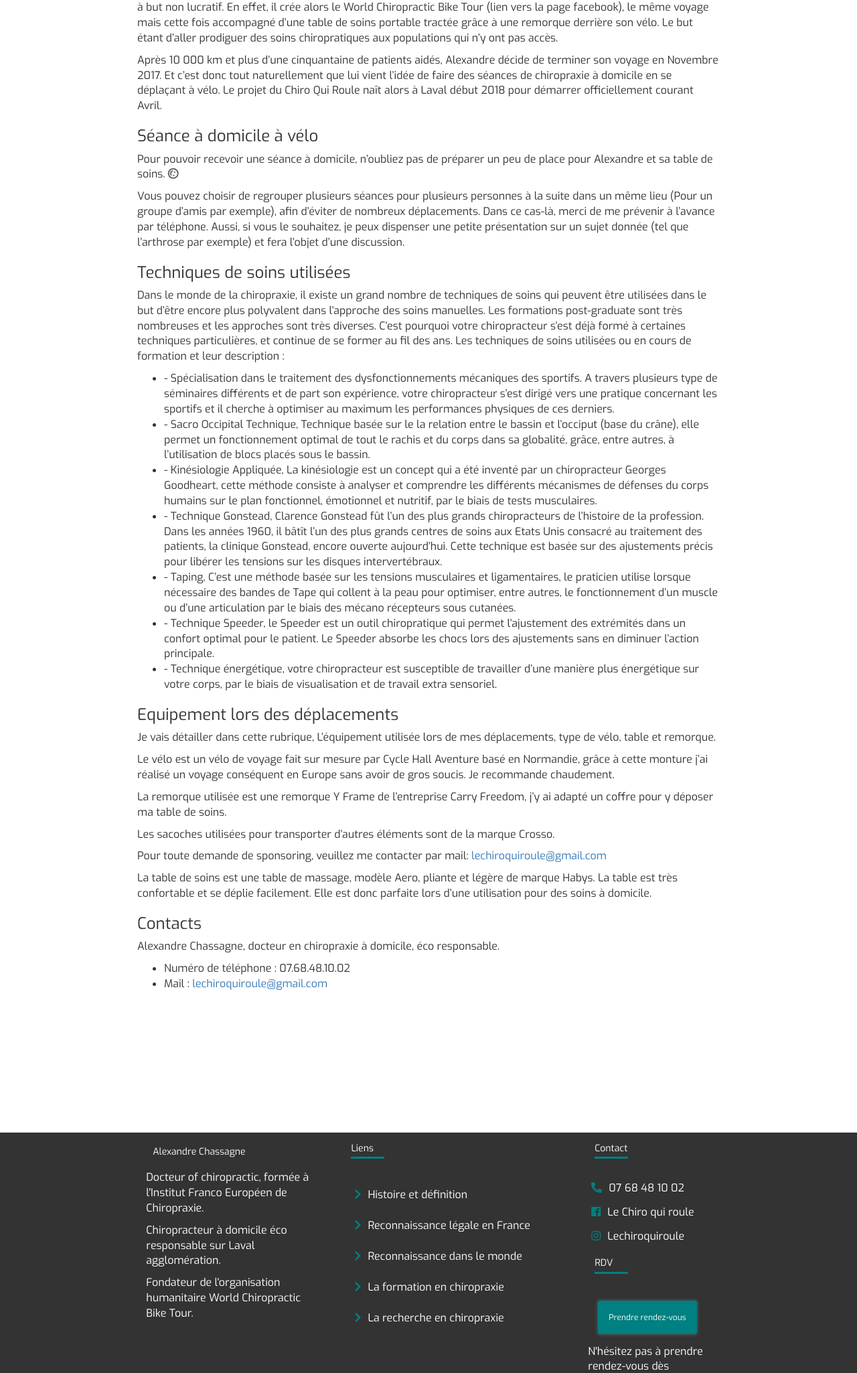
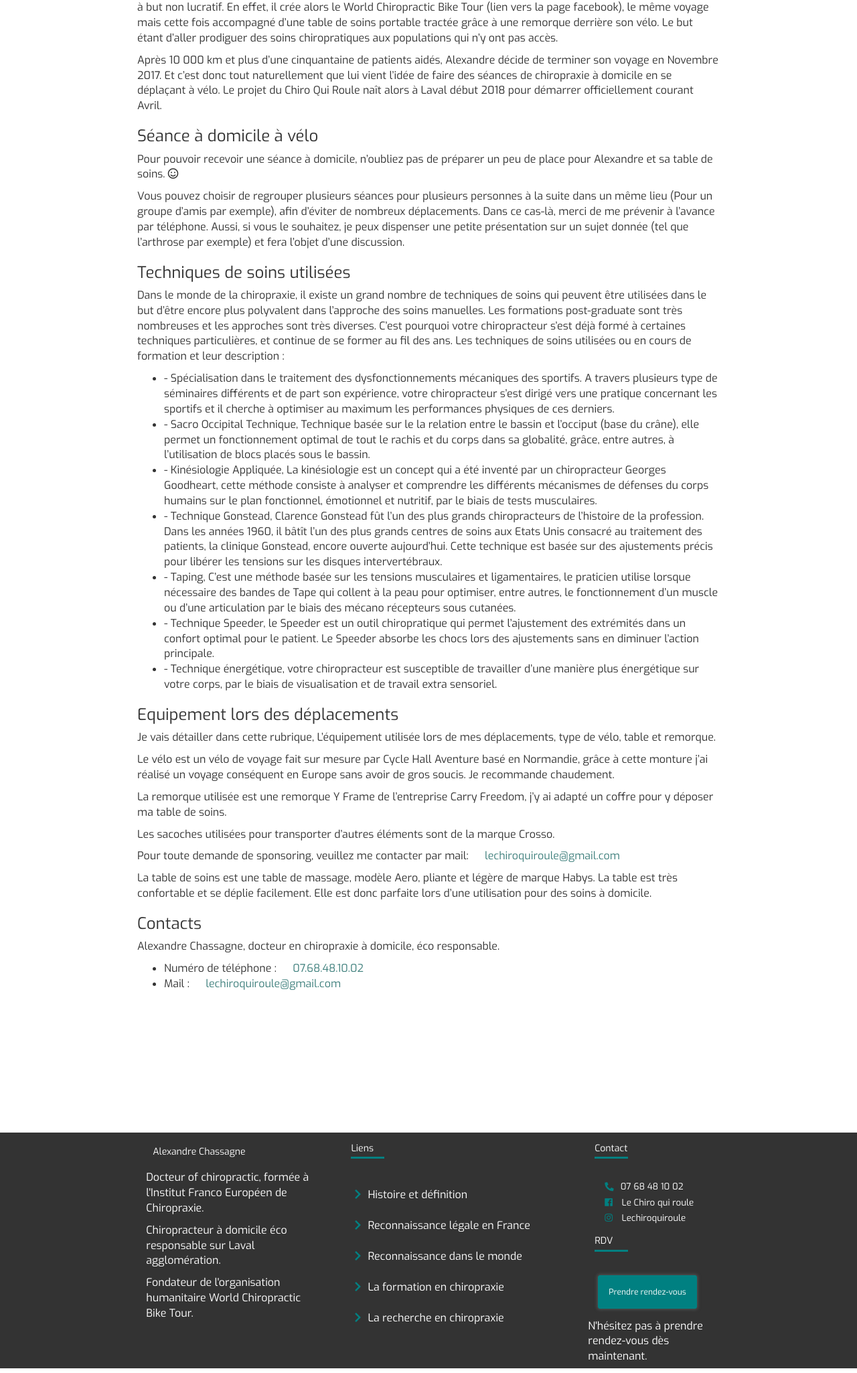
Before and after one commit to NyanUnicorn/Stage, a PHP site: page /chiropracteur.php in a window 1280 px wide. Shown: the part 749-2799 px from the top of the page at 67% size. Run offline with PHP 8.4, Linux system fonts and the light colour scheme; some libraries are stand-ins or nearby versions.

Commit message:
finition

```diff
--- a/public/style/style.css
+++ b/public/style/style.css
@@ -20,102 +20,6 @@ h1{
 	margin : auto;
 }
 
-
-
-/*
-.containerNav{
-
-	width : 1100px;
-	margin: 0 auto;
-	align-items: center;
-}
-
-.nav-wrapper{
-	min-height: 50px;
-}
-
-.ConnexionButton button[type="button"]{
-
-	position:relative;
-	left:90%;
-	background-color: #008081;
-	border-color : #008081;
-
-}
-
-
-
-
-.NavBar{
-
-	box-shadow: 0px 1px 5px grey;
-	border-bottom: 2px solid #ED7E39;
-	padding : 0px;
-	margin-bottom: 0;
-}
-
-
-
-.itemDeroulants:hover{
-
-	background-color: #008081;
-	background-color: #ED7E39;
-
-}
-
-.itemDeroulants {
-
-	color : black;
-}
-
-.itemDeroulant a {
-    color: black;
-    text-decoration: none;
-    display: block;
-}
-
-.dropdown-menu li:hover .sub-menu {
-  visibility: visible;
-
-}
-
-.dropdown:hover .dropdown-menu {
-  display: block;
-
-}
-
-
-.menuNavItem{
-
-	margin : 0px 10px 0px 10px;
-}
-
-div .dropdown-menu{
-
-	padding : 0px;
-}
-
-div .dropdown-divider{
-
-	margin : 0px;
-	padding: 2px;
-}
-
-.navbar-default {
-	background-color: blue;
-		border-color: green;
-}
-
-.navbar-default .nav-item  a{
-	color: red;
-}
-
-.NavForm{
-
-	text-align: center;
-}
-*/
-
 /* main a partir d'ici */
 div.affix + .img_alexandre_velo{
 
@@ -127,65 +31,19 @@ div.affix + .img_alexandre_velo{
 	width : 100%;
 }
 
-/*
-
-.RdvBandeau{
-	color: white;
-	background-color: #ED7E39;
-	box-shadow: 3px 3px 5px rgba(85,85,85,1);
-	border : 2px solid #ED7E39;
-
+.contactlien{
+	margin-left: 20px;
+	margin-bottom: 20px;
+	color : #3E7F7C;
+	text-decoration: none;
 
 }
 
-.RdvBandeau:hover{
-
-	border : 2px ridge white;
-	color: white;
-}
-
-
-
-.no-pad{
-	width: 100%;
-}
-
-.no-pad>*{
-	padding: 0;
-}
-
-.Bandeau{
-	display: flow-root;
-	margin: 5px;
-}
-
-.Bandeau span{
-
+.contactlien:hover{
+	color : #006A7F;
+	text-decoration: none;
 
 }
-
-.content{
-
-	margin: 25px;
-}
-
-.Parties{
-
-	text-align: center;
-	margin: 40px;
-}
-
-.SousParties{
-
-	margin: 30px;
-}
-
-.Presentation{
-	margin: 40px;
-}
-
-
-
 /* page soins*/
 
 .effetsTherapeutiques{
@@ -194,13 +52,6 @@ div.affix + .img_alexandre_velo{
 
 }
 /*page wcbt*/
-
-.lienReseauxSociaux{
-
-
-}
-
-
 
 .effetsTherapeutiques span{
 
@@ -249,11 +100,39 @@ display: block;
 }
 
 .telephone{
+	color :#008081;
+	padding : 5px 10px;
+	transform: rotateZ(90deg);
+	/*transform: scale(1,-1);*/
+}
+
+.lien{
+
+	margin: 10px;
+	color : white;
+	padding : 5px 10px;
+	font-size: smaller;
+
+}
+
+.icones{
+
 	padding : 5px 10px;
 	color :#008081;
 
-	transform: rotateZ(90deg);
-	/*transform: scale(1,-1);*/
+}
+
+
+.lien:hover{
+
+	color :#008081;
+	text-decoration: none;
+}
+
+.lien:focus{
+	color: white;
+	text-decoration: none;
+
 }
 
 .Liens{
@@ -315,7 +194,9 @@ padding: 20px 0;
 
 .RDVButton a[role="button"]:hover{
 
-	border : 1px solid #E88340;
+	margin: 8px 18px 8px 18px;
+	border : 3px solid #E88340;
+	color: white;
 }
 
 .RDV:after{
@@ -325,7 +206,7 @@ padding: 20px 0;
   width: 50px;
   background-color: #008081;
   margin-top: 5px;
-  margin-bottom: 15px;
+  margin-bottom: 10px;
 }
 
 .RDVtxt{
--- a/view/chiropracteur-view.php
+++ b/view/chiropracteur-view.php
@@ -49,7 +49,7 @@
 
 			<h3 class="SousParties"><a name="Seance_a_domicile_a_velo"></a>Séance à domicile à vélo </h3>
 
-			<p>Pour pouvoir recevoir une séance à domicile, n’oubliez pas de préparer un peu de place pour Alexandre et sa table de soins. <i class="far fa-spin fa-smile"></i></p>
+			<p>Pour pouvoir recevoir une séance à domicile, n’oubliez pas de préparer un peu de place pour Alexandre et sa table de soins. <i class="far fa-smile"></i></p>
 
 			<p>Vous pouvez choisir de regrouper plusieurs séances pour plusieurs personnes à la suite dans un même lieu (Pour un groupe d’amis par exemple), afin d’éviter de nombreux déplacements. Dans ce cas-là, merci de me prévenir à l’avance par téléphone. Aussi, si vous le souhaitez, je peux dispenser une petite présentation sur un sujet donnée (tel que l’arthrose par exemple) et fera l’objet d’une discussion.</p>
 
@@ -78,7 +78,7 @@
 			<p>Le vélo est un vélo de voyage fait sur mesure par Cycle Hall Aventure basé en Normandie, grâce à cette monture j’ai réalisé un voyage conséquent en Europe sans avoir de gros soucis. Je recommande chaudement.</p>
 			<p>La remorque utilisée est une remorque Y Frame de l’entreprise Carry Freedom, j’y ai adapté un coffre pour y déposer ma table de soins.</p>
 			<p>Les sacoches utilisées pour transporter d’autres éléments sont de la marque Crosso.</p>
-			<p>Pour toute demande de sponsoring, veuillez me contacter par mail: <a href="mailto:lechiroquiroule@gmail.com"> lechiroquiroule@gmail.com<a/></p>
+			<p>Pour toute demande de sponsoring, veuillez me contacter par mail: <a class="contactlien" href="mailto:lechiroquiroule@gmail.com"> lechiroquiroule@gmail.com<a/></p>
 			<p>La table de soins est une table de massage, modèle Aero, pliante et légère de marque Habys. La table est très confortable et se déplie facilement. Elle est donc parfaite lors d’une utilisation pour des soins à domicile.</p>
 
 			<h3 class="SousParties"><a name="Contacts">Contacts</a></h3>
@@ -86,8 +86,8 @@
 			Alexandre Chassagne, docteur en chiropraxie à domicile, éco responsable. </p>
 
 			<ul>
-				<li>Numéro de téléphone : 07.68.48.10.02</li>
-				<li>Mail : <a href="mailto:lechiroquiroule@gmail.com">lechiroquiroule@gmail.com</a></li>
+				<li>Numéro de téléphone :<a class="contactlien" href="tel: 07.68.48.10.02"> 07.68.48.10.02</a></li>
+				<li>Mail : <a class="contactlien" href="mailto:lechiroquiroule@gmail.com"> lechiroquiroule@gmail.com</a></li>
 			</ul>
 
 
--- a/view/chiropraxie-view.php
+++ b/view/chiropraxie-view.php
@@ -31,7 +31,7 @@
 				<h2 class="presentation">Présentation</h2>
 				<h2 class="Parties">La Chiropraxie</h2>
 
-				<h3  class="SousParties"><a name="Histoire_et_définition">Histoire et définition</a></h3>
+				<h3 class="SousParties"><a name="Histoire_et_définition">Histoire et définition</a></h3>
 
 
 				<p>Chiropratique ou chiropraxie vient du grec « kheir » qui signifie la main et « praxis » l’action. Il s’agit d’une profession de santé manuelle qui vise à améliorer les fonctions du corps. Même si l’approche chiropratique est globale, le chiropracteur vise à détecter, soulager et prévenir les troubles neuro musculo squelettiques (Concernant les articulations, le système nerveux périphérique et les muscles). Le Chiropracteur réalise des manipulations spécifiques appelées « ajustements chiropratiques » lui permettant de rendre la mobilité à l’articulation visée et/ou soulager certaines douleurs.</p>
--- a/view/footer-view.php
+++ b/view/footer-view.php
@@ -24,21 +24,21 @@
               <div class="col-lg-5">
               <h5 class="Liens">Liens</h5>
               <ul class="listeliens">
-                <li class="listecate"><a href="chiropraxie.html#Histoire_et_définition"><i class="chevron fa fa-chevron-right" aria-hidden="true"></i>Histoire et définition</a></li>
-                <li class="listecate"><a href="chiropraxie.html#Reconnaissance_légale_en_France"><i class="chevron fa fa-chevron-right" aria-hidden="true"></i>Reconnaissance légale en France</a></li>
-                <li class="listecate"><a href="chiropraxie.html#Reconnaissance_dans_le_monde"><i class="chevron fa fa-chevron-right" aria-hidden="true"></i>Reconnaissance dans le monde </a></li>
-                <li class="listecate"><a href="chiropraxie.html#La_formation_en_chiropraxie"><i class="chevron fa fa-chevron-right" aria-hidden="true"></i>La formation en chiropraxie </a></li>
-                <li class="listecate"><a href="chiropraxie.html#La_recherche_en_chiropraxie"><i class="chevron fa fa-chevron-right" aria-hidden="true"></i>La recherche en chiropraxie</a></li>
+                <li class="listecate"><a href="chiropraxie.php#Histoire_et_définition"><i class="chevron fa fa-chevron-right" aria-hidden="true"></i>Histoire et définition</a></li>
+                <li class="listecate"><a href="chiropraxie.php#Reconnaissance_légale_en_France"><i class="chevron fa fa-chevron-right" aria-hidden="true"></i>Reconnaissance légale en France</a></li>
+                <li class="listecate"><a href="chiropraxie.php#Reconnaissance_dans_le_monde"><i class="chevron fa fa-chevron-right" aria-hidden="true"></i>Reconnaissance dans le monde </a></li>
+                <li class="listecate"><a href="chiropraxie.php#La_formation_en_chiropraxie"><i class="chevron fa fa-chevron-right" aria-hidden="true"></i>La formation en chiropraxie </a></li>
+                <li class="listecate"><a href="chiropraxie.php#La_recherche_en_chiropraxie"><i class="chevron fa fa-chevron-right" aria-hidden="true"></i>La recherche en chiropraxie</a></li>
               </ul>
             </div>
             <div class="col-lg-3">
               <h5 class="Contact">Contact</h5>
-              <p class="ContactFooter"><i class="telephone fas fa-phone" data-fa-transform="flip-v flip-h" ></i>07 68 48 10 02</p>
-              <p><i class="chevron fab fa-facebook"></i>Le Chiro qui roule</p>
-              <p><i class="chevron fab fa-instagram"></i>Lechiroquiroule</p>
+              <a class="lien tel" href="tel:01234567890"><i class="telephone fas fa-phone" data-fa-transform="flip-v flip-h" ></i>07 68 48 10 02</a>
+              <a class="lien" href="https://www.facebook.com/Lechiroquiroule/" target="_blank"><i class="icones fab fa-facebook"></i> Le Chiro qui roule</a>
+              <a class="lien" href="https://www.instagram.com/lechiroquiroule/?hl=fr" target="_blank"><i class="icones fab fa-instagram"></i> Lechiroquiroule</a>
                 <h5 class="RDV">RDV</h5>
                 <div class="RDVButton">
-                  <a href="#" class="btn btn-secondary btn-sm" role="button" aria-pressed="true">Prendre rendez-vous</a>
+                  <a href="agenda.php" class="btn btn-secondary btn-sm" role="button" aria-pressed="true">Prendre rendez-vous</a>
                 </div>
                 <p class="RDVtxt">N'hésitez pas à prendre rendez-vous dès maintenant.</p>
 
```
